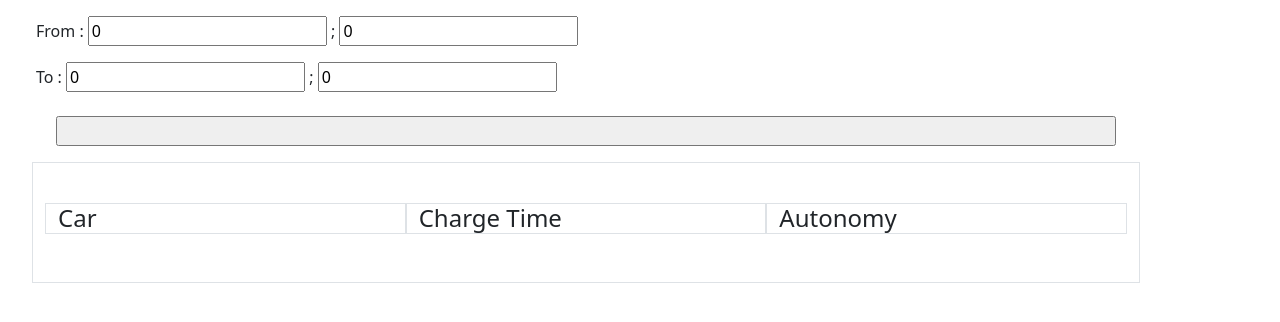
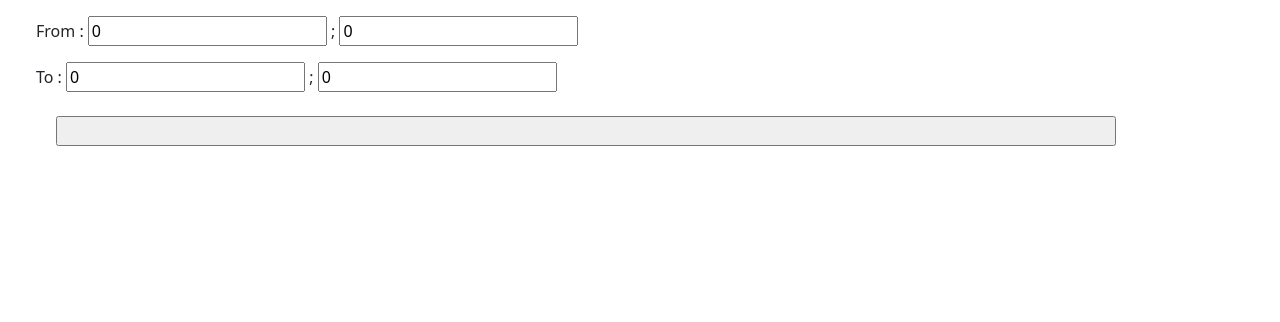
Before and after one commit to ArthurBajt/Info802_ElectricCars, a Flask app: page /test/distance in a window 1280 px wide. Shown: the part 88-410 px from the top of the page. Run offline with Flask 2, Linux system fonts and the light colour scheme; data that the repository does not hold is empty.

Commit message:
REST Car

```diff
--- a/ElectricCarsServices/Controller/CarController.py
+++ b/ElectricCarsServices/Controller/CarController.py
@@ -20,14 +20,19 @@ class CarController(object):
 
 
     @classmethod #GET
-    def find(cls) -> dict:
-        data: dict = {}
-        return {"data": data}
+    def find(cls, name: str) -> dict:
+        cursor = cls.collection.find({"name": name}, {'_id': False}).limit(1)
+        if len(list(cursor)) > 0:
+            return {"data": list(cursor)[0]}
+        return {}
 
 
     @classmethod #POST
-    def add(cls):
-        pass
+    def add(cls, name: str, maker: str, year: int, range: float, price: float, charge_time: float):
+        cursor = cls.collection.find({"name": name}, {'_id': False})
+        if len(list(cursor)) < 1:
+            car: Car = Car(name, maker, year, range, price, charge_time)
+            cls.collection.insert_one(car.to_dict())
 
 
     @classmethod #PUT
@@ -36,8 +41,10 @@ class CarController(object):
 
 
     @classmethod #DELETE
-    def remove(cls):
-        pass
+    def remove(cls, name: str):
+        cursor = cls.collection.find({"name": name}).limit(1)
+        if cursor.get("_id"):
+            cls.collection.delete_one({"_id": cursor.get("_id")})
 
 
     @classmethod
--- a/ElectricCarsServices/templates/test_distance.html
+++ b/ElectricCarsServices/templates/test_distance.html
@@ -16,21 +16,4 @@
         </form>
     </div>
 
-
-    <div class="border m-1 p-4">
-        <div class="row py-3">
-            <h4 class="col border">Car</h4>
-            <h4 class="col border">Charge Time</h4>
-            <h4 class="col border">Autonomy</h4>
-        </div>
-
-        {% for car in data.cars.data %}
-            <div class="row">
-                <div class="col border">{{ car.name }}</div>
-                <div class="col border">{{ car.charge_time }}</div>
-                <div class="col border">{{ car.range }}</div>
-            </div>
-        {% endfor %}
-    </div>
-
 {% endblock %}
```
Also changed, not shown: ElectricCarsServices/Test/TestCar.py (+7 -0 lines).
